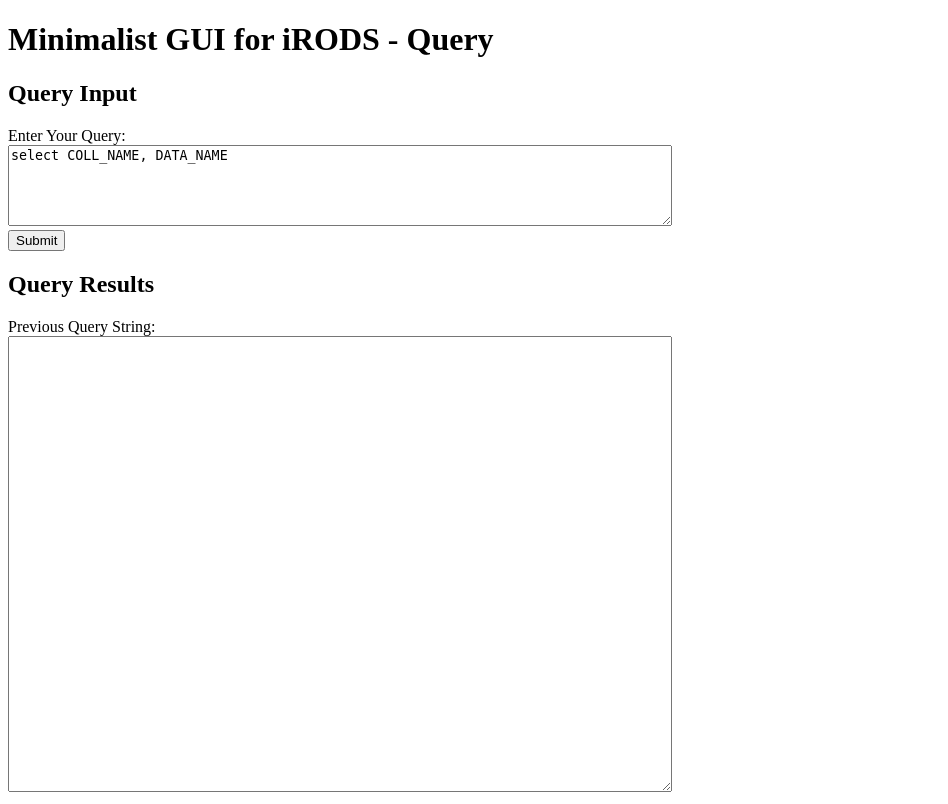
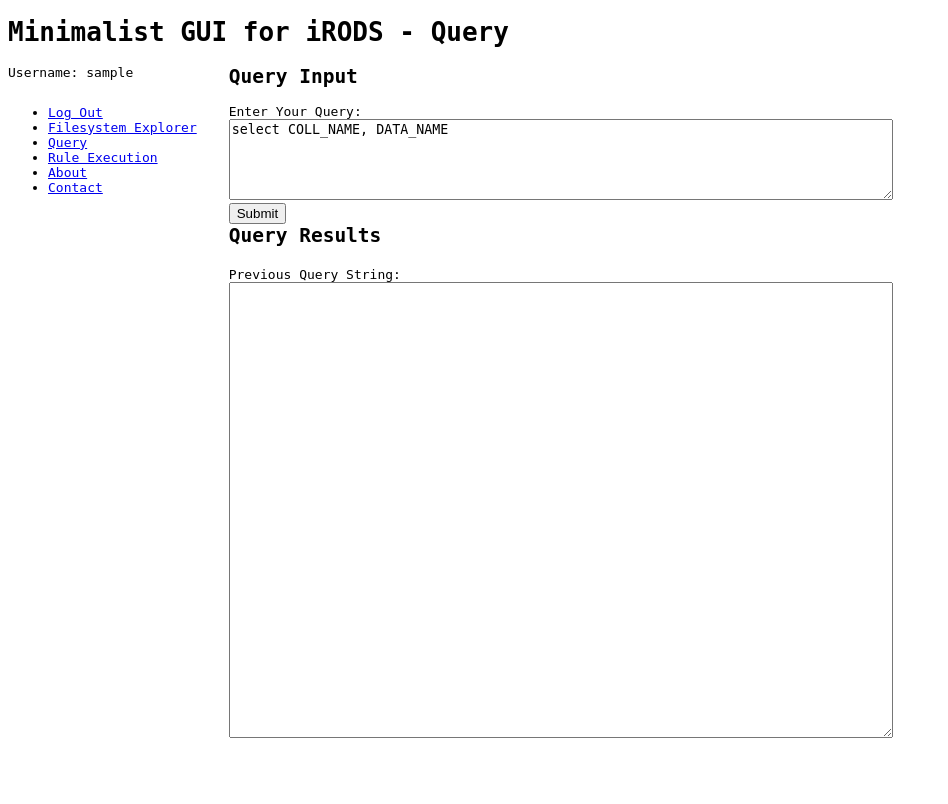
Before and after one commit to korydraughn/irods_client_mingr, a Flask app: page /query in a window 1280 px wide. Shown: the whole page, without its empty margins (0-948 px from the left). After the commit the page ends 738 px from the top, so only its background shows below. Run offline with Flask 3, Linux system fonts and the light colour scheme; the visitor is signed in with stand-in values (Sample User, id 1).

Commit message:
Adjust CSS, added nav menu to pages, formatted timestamps.

```diff
--- a/app.py
+++ b/app.py
@@ -1,5 +1,6 @@
-from flask import Flask, render_template, request, abort, session, redirect, url_for
+from flask import Flask, render_template, request, abort, session, redirect, url_for, g
 
+import datetime
 import json
 import requests
 import os
@@ -43,6 +44,7 @@
         # Start a new session for the user and redirect them to the filesystem page.
         session.clear()
         session['username'] = username
+        session['fq_username'] = f'{username}#{IRODS_ZONE_NAME}'
         session['bearer_token'] = r.text
         return redirect(url_for('filesystem', collection=f'/{IRODS_ZONE_NAME}/home/{username}'))
 
@@ -132,6 +134,12 @@
     replicas = r_json['rows']
     logical_path = replicas[0][0] + '/' + replicas[0][1]
     app.logger.debug(f'logical_path = [{logical_path}]')
+
+    # Update the timestamps to be in ISO8601 format.
+    # The conversion to an integer ignores leading zeros.
+    for r in replicas:
+        r[8] = datetime.datetime.utcfromtimestamp(int(r[8]))
+        r[9] = datetime.datetime.utcfromtimestamp(int(r[9]))
 
     r = requests.get(IRODS_HTTP_API_URL + '/data-objects', headers={'Authorization': f'Bearer {session["bearer_token"]}'}, params={
         'op': 'stat',
--- /dev/null
+++ b/static/styles.css
@@ -0,0 +1,23 @@
+body {
+    font-family: monospace;
+}
+
+.flex-container {
+    display: flex;
+}
+
+.flex-item > h2 {
+    margin-top: 0;
+}
+
+.flex-item:nth-child(1) {
+    padding-right: 2rem;
+}
+
+.flex-item nav ul {
+    margin-top: 0;
+}
+
+.nav-username {
+    margin-bottom: 25px;
+}
--- a/templates/index.html
+++ b/templates/index.html
@@ -2,6 +2,8 @@
 <html>
     <head>
         <title>{{ title }} - MinGR</title>
+
+        <link rel="stylesheet" href="{{ url_for('static', filename='styles.css') }}" />
     </head>
 
     <body>
--- a/templates/logout.html
+++ b/templates/logout.html
@@ -2,6 +2,8 @@
 <html>
     <head>
         <title>{{ title }} - MinGR</title>
+
+        <link rel="stylesheet" href="{{ url_for('static', filename='styles.css') }}" />
     </head>
 
     <body>
--- /dev/null
+++ b/templates/nav.html
@@ -0,0 +1,12 @@
+<nav>
+    <div class="nav-username">Username: {{ session['fq_username'] }}</div>
+
+    <ul>
+        <li><a href="{{ url_for('logout') }}">Log Out</a></li>
+        <li><a href="{{ url_for('filesystem') }}">Filesystem Explorer</a></li>
+        <li><a href="{{ url_for('query') }}">Query</a></li>
+        <li><a href="{{ url_for('rule_execution') }}">Rule Execution</a></li>
+        <li><a href="#">About</a></li>
+        <li><a href="#">Contact</a></li>
+    </ul>
+</nav>
--- a/templates/query.html
+++ b/templates/query.html
@@ -2,6 +2,8 @@
 <html>
     <head>
         <title>{{ title }} - MinGR</title>
+
+        <link rel="stylesheet" href="{{ url_for('static', filename='styles.css') }}" />
 
         <style>
             .results-container {
@@ -13,6 +15,10 @@
     <body>
         <h1>Minimalist GUI for iRODS - {{ title }}</h1>
 
+        <div class="flex-container">
+            <div class="flex-item">{% include "nav.html" %}</div>
+
+            <div class="flex-item">
                 <h2>Query Input</h2>
                 <div>
                     <div><label for="query_string">Enter Your Query:</label></div>
@@ -24,6 +30,8 @@
                 <div class="results-container">
                     <div>Previous Query String: <span id="previous_query_string"></span></div>
                     <textarea id="results" rows="30" cols="80" readonly></textarea>
+                </div>
+            </div>
         </div>
     </body>
 
```
Also changed, not shown: templates/data_object_info.html (+9 -1 lines), templates/filesystem.html (+3 -30 lines), templates/rule_execution.html (+8 -2 lines). Lines whose indentation alone changed are shown as unchanged.
